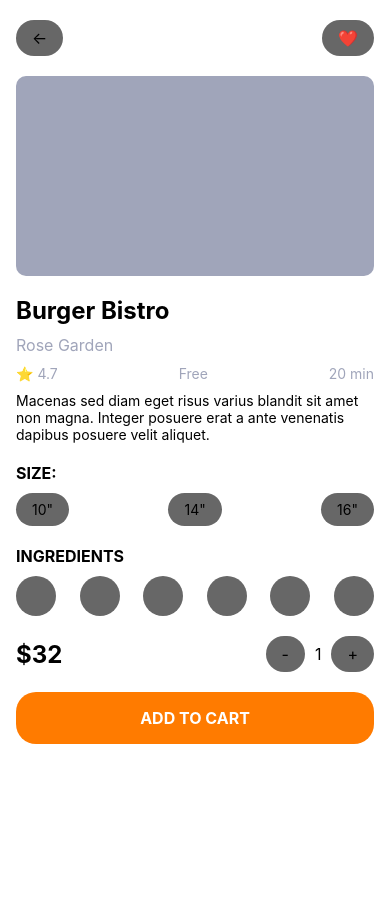
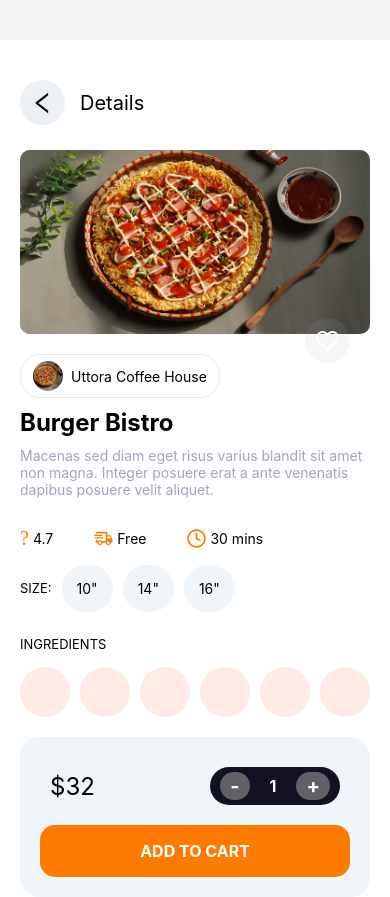
Before and after one commit to Serious06123/LTMB, a React Native app: screen /FoodDetail in a window 390 px wide. Before the commit the page ends 844 px from the top, so only its background shows below. Built offline with nearby package versions, Linux system fonts and the light colour scheme.

Commit message:
push page Food Detail

```diff
--- a/src/app/navigation.tsx
+++ b/src/app/navigation.tsx
@@ -22,7 +22,7 @@ export default function Navigators() {
   return (
     <NavigationContainer>
       <Stack.Navigator
-        initialRouteName="Food"
+        initialRouteName="Intro"
         screenOptions={{ headerShown: false }}
       >
         <Stack.Screen name="Intro" component={IntroScreen} />
--- a/src/screens/Food/Food.tsx
+++ b/src/screens/Food/Food.tsx
@@ -23,6 +23,9 @@ const FoodScreen = () => {
   const goToSearch = () => {
     navigation.navigate('Search' as never);
   };
+  const goToFoodDetail = () => {
+    navigation.navigate('FoodDetail' as never);
+  }
   const popularBurgers = [
     {
       id: 1,
@@ -145,7 +148,7 @@ const FoodScreen = () => {
                 }}
               >
                 <Text style={styles.cardPrice}>{item.price}</Text>
-                <TouchableOpacity style={styles.addButton}>
+                <TouchableOpacity style={styles.addButton} onPress={goToFoodDetail}>
                   <Text style={styles.addButtonText}>+</Text>
                 </TouchableOpacity>
               </View>
--- a/src/screens/Food/FoodDetail.tsx
+++ b/src/screens/Food/FoodDetail.tsx
@@ -1,10 +1,29 @@
 import React, { useState } from 'react';
-import { View, Text, StyleSheet, TouchableOpacity, Image } from 'react-native';
+import {
+  View,
+  Text,
+  StyleSheet,
+  TouchableOpacity,
+  Image,
+  Pressable,
+} from 'react-native';
 import { colors } from '../../theme';
+import AntDesign from 'react-native-vector-icons/AntDesign';
+import { useNavigation } from '@react-navigation/native';
+import Feather from 'react-native-vector-icons/Feather';
+import MaterialCommunityIcons from 'react-native-vector-icons/MaterialCommunityIcons';
 
 const FoodDetailScreen = () => {
+  const navigation = useNavigation();
+  const [isFavorite, setIsFavorite] = useState(false);
+  const [isSelected, setIsSelected] = useState<string | null>(null);
   const [quantity, setQuantity] = useState(1);
-
+  const goBack = () => {
+    navigation.goBack();
+  };
+  const goToCart = () => {
+    navigation.navigate('Cart' as never);
+  };
   const handleIncrease = () => setQuantity(quantity + 1);
   const handleDecrease = () => {
     if (quantity > 1) setQuantity(quantity - 1);
@@ -14,40 +33,88 @@ const FoodDetailScreen = () => {
     <View style={styles.container}>
       {/* Header */}
       <View style={styles.headerContainer}>
-        <TouchableOpacity style={styles.backButton}>
-          <Text style={styles.backIcon}>←</Text>
+        <TouchableOpacity style={styles.backButton} onPress={goBack}>
+          <AntDesign name="left" color="#000" size={24} />
         </TouchableOpacity>
-        <TouchableOpacity style={styles.favoriteButton}>
-          <Text style={styles.favoriteIcon}>❤️</Text>
-        </TouchableOpacity>
+        <Text style={styles.searchTitle}>Details</Text>
       </View>
 
       {/* Image Placeholder */}
-      <View style={styles.imagePlaceholder} />
+      <View style={styles.imageContainer}>
+        <Image
+          source={require('../../assets/images/pizza1.png')}
+          style={styles.imagePlaceholder}
+        />
+        <Pressable
+          onPress={() => setIsFavorite(!isFavorite)}
+          style={styles.favoriteButton}
+        >
+          {isFavorite ? (
+            <AntDesign name="heart" color="#ff0000" size={24} />
+          ) : (
+            <Feather name="heart" color="#ffffffff" size={24} />
+          )}
+        </Pressable>
+        <View style={styles.restaurantLabel}>
+          <Image
+            source={require('../../assets/images/pizza1.png')}
+            style={{ width: 30, height: 30, borderRadius: 15, marginRight: 8 }}
+          />
+          <Text>Uttora Coffee House</Text>
+        </View>
+      </View>
 
       {/* Food Info */}
       <View style={styles.infoContainer}>
         <Text style={styles.foodTitle}>Burger Bistro</Text>
-        <Text style={styles.foodSubtitle}>Rose Garden</Text>
-
-        <View style={styles.foodDetailsRow}>
-          <Text style={styles.foodDetail}>⭐ 4.7</Text>
-          <Text style={styles.foodDetail}>Free</Text>
-          <Text style={styles.foodDetail}>20 min</Text>
-        </View>
 
         <Text style={styles.foodDescription}>
           Macenas sed diam eget risus varius blandit sit amet non magna. Integer
           posuere erat a ante venenatis dapibus posuere velit aliquet.
         </Text>
+        <View style={styles.restaurantMeta}>
+          <View style={styles.restaurantMetaDetails}>
+            <AntDesign name="staro" color={colors.primary} size={20} />
+            <Text>4.7</Text>
+          </View>
+          <View style={styles.restaurantMetaDetails}>
+            <MaterialCommunityIcons
+              name="truck-fast-outline"
+              color={colors.primary}
+              size={20}
+            />
+            <Text>Free</Text>
+          </View>
+          <View style={styles.restaurantMetaDetails}>
+            <Feather name="clock" color={colors.primary} size={20} />
+            <Text>30 mins</Text>
+          </View>
+        </View>
 
         {/* Size Options */}
         <View style={styles.sizeContainer}>
           <Text style={styles.sizeTitle}>SIZE:</Text>
-          <View style={styles.sizeOptionsRow}>
+          <View style={[styles.sizeOptionsRow]}>
             {['10"', '14"', '16"'].map((size, index) => (
-              <TouchableOpacity key={index} style={styles.sizeOption}>
-                <Text style={styles.sizeOptionText}>{size}</Text>
+              <TouchableOpacity
+                key={index}
+                style={[
+                  styles.sizeOption,
+                  isSelected === size && { backgroundColor: colors.primary },
+                ]}
+                onPress={() => setIsSelected(size)}
+              >
+                <Text
+                  style={[
+                    styles.sizeOptionText,
+                    isSelected === size && {
+                      color: '#fff',
+                      fontWeight: 'bold',
+                    },
+                  ]}
+                >
+                  {size}
+                </Text>
               </TouchableOpacity>
             ))}
           </View>
@@ -67,6 +134,7 @@ const FoodDetailScreen = () => {
 
         {/* Price and Quantity */}
         <View style={styles.priceContainer}>
+          <View style={styles.priceRow}>
             <Text style={styles.priceText}>$32</Text>
             <View style={styles.quantityContainer}>
               <TouchableOpacity
@@ -84,11 +152,12 @@ const FoodDetailScreen = () => {
               </TouchableOpacity>
             </View>
           </View>
+          <TouchableOpacity style={styles.addToCartButton} onPress={goToCart}>
+            <Text style={styles.addToCartText}>ADD TO CART</Text>
+          </TouchableOpacity>
+        </View>
 
         {/* Add to Cart Button */}
-        <TouchableOpacity style={styles.addToCartButton}>
-          <Text style={styles.addToCartText}>ADD TO CART</Text>
-        </TouchableOpacity>
       </View>
     </View>
   );
@@ -98,30 +167,46 @@ const styles = StyleSheet.create({
   container: {
     flex: 1,
     backgroundColor: colors.white,
-    paddingHorizontal: 16,
-    paddingTop: 20,
+    marginTop: 40,
+    paddingTop: 40,
+    paddingLeft: 20,
+    paddingRight: 20,
   },
   headerContainer: {
     flexDirection: 'row',
-    justifyContent: 'space-between',
     alignItems: 'center',
-    marginBottom: 20,
+    marginBottom: 25,
   },
   backButton: {
-    backgroundColor: '#676767',
-    borderRadius: 20,
-    paddingHorizontal: 16,
-    paddingVertical: 8,
+    marginRight: 15,
+    width: 45,
+    height: 45,
+    borderRadius: 50,
+    justifyContent: 'center',
+    alignItems: 'center',
+    backgroundColor: '#ECF0F4',
   },
   backIcon: {
     fontSize: 16,
     color: colors.black,
   },
+  searchTitle: {
+    fontSize: 20,
+  },
+  imageContainer: {
+    marginBottom: 10,
+    position: 'relative',
+  },
   favoriteButton: {
-    backgroundColor: '#676767',
-    borderRadius: 20,
-    paddingHorizontal: 16,
-    paddingVertical: 8,
+    backgroundColor: '#98a8b81a',
+    borderRadius: 50,
+    width: 45,
+    height: 45,
+    justifyContent: 'center',
+    alignItems: 'center',
+    position: 'absolute',
+    bottom: 35,
+    right: 20,
   },
   favoriteIcon: {
     fontSize: 16,
@@ -129,7 +214,7 @@ const styles = StyleSheet.create({
   },
   imagePlaceholder: {
     width: '100%',
-    height: 200,
+    height: 184,
     backgroundColor: colors.gray,
     borderRadius: 10,
     marginBottom: 20,
@@ -159,27 +244,31 @@ const styles = StyleSheet.create({
   },
   foodDescription: {
     fontSize: 14,
-    color: colors.black,
+    color: '#A0A5BA',
     marginBottom: 20,
   },
   sizeContainer: {
-    marginBottom: 20,
+    flexDirection: 'row',
+    alignItems: 'center',
+    gap: 10,
+    marginBottom: 10,
   },
   sizeTitle: {
-    fontSize: 16,
-    fontWeight: 'bold',
+    fontSize: 13,
+    // fontWeight: 'bold',
     color: colors.black,
-    marginBottom: 10,
+    marginBottom: 30,
+    marginTop: 30,
   },
   sizeOptionsRow: {
     flexDirection: 'row',
     justifyContent: 'space-between',
+    gap: 10,
   },
   sizeOption: {
-    backgroundColor: '#676767',
-    borderRadius: 20,
-    paddingHorizontal: 16,
-    paddingVertical: 8,
+    backgroundColor: '#F0F5FA',
+    borderRadius: 50,
+    padding: 15,
   },
   sizeOptionText: {
     color: colors.black,
@@ -188,54 +277,70 @@ const styles = StyleSheet.create({
     marginBottom: 20,
   },
   ingredientsTitle: {
-    fontSize: 16,
-    fontWeight: 'bold',
+    fontSize: 13,
+    // fontWeight: 'bold',
     color: colors.black,
-    marginBottom: 10,
+    marginBottom: 15,
   },
   ingredientsRow: {
     flexDirection: 'row',
     justifyContent: 'space-between',
   },
   ingredientIcon: {
-    width: 40,
-    height: 40,
-    backgroundColor: '#676767',
-    borderRadius: 20,
+    width: 50,
+    height: 50,
+    backgroundColor: '#FFEBE4',
+    borderRadius: 50,
   },
   priceContainer: {
+    backgroundColor: '#F0F5FA',
+    flexDirection: 'column',
+    marginBottom: 20,
+    borderRadius: 20,
+    paddingVertical: 20,
+    paddingHorizontal: 20,
+  },
+  priceRow: {
     flexDirection: 'row',
     justifyContent: 'space-between',
     alignItems: 'center',
     marginBottom: 20,
+    paddingHorizontal: 10,
+    paddingTop: 10,
   },
   priceText: {
     fontSize: 24,
-    fontWeight: 'bold',
+    // fontWeight: 'bold',
     color: colors.black,
   },
   quantityContainer: {
+    backgroundColor: '#121223',
+    borderRadius: 20,
     flexDirection: 'row',
     alignItems: 'center',
   },
   quantityButton: {
-    backgroundColor: '#676767',
+    backgroundColor: '#aaa4a488',
     borderRadius: 20,
-    paddingHorizontal: 16,
-    paddingVertical: 8,
+    paddingHorizontal: 10,
+    paddingVertical: 2,
+    marginHorizontal: 10,
+    marginVertical: 5,
   },
   quantityButtonText: {
-    fontSize: 16,
-    color: colors.black,
+    fontSize: 20,
+    fontWeight: 'bold',
+    color: '#fff',
   },
   quantityText: {
     fontSize: 16,
-    color: colors.black,
+    fontWeight: 'bold',
+    color: '#fff',
     marginHorizontal: 10,
   },
   addToCartButton: {
     backgroundColor: colors.primary,
-    borderRadius: 20,
+    borderRadius: 15,
     paddingVertical: 16,
     alignItems: 'center',
   },
@@ -244,6 +349,29 @@ const styles = StyleSheet.create({
     fontWeight: 'bold',
     color: colors.white,
   },
+  restaurantLabel: {
+    flexDirection: 'row',
+    alignItems: 'center',
+    width: 'auto',
+    borderColor: '#E9E9E9',
+    borderWidth: 1,
+    borderRadius: 20,
+    paddingHorizontal: 12,
+    paddingVertical: 6,
+    alignSelf: 'flex-start',
+  },
+  restaurantMeta: {
+    flexDirection: 'row',
+    gap: 40,
+    marginTop: 8,
+    fontSize: 12,
+    color: '#888',
+  },
+  restaurantMetaDetails: {
+    flexDirection: 'row',
+    alignItems: 'center',
+    gap: 4,
+  },
 });
 
 export default FoodDetailScreen;
--- a/src/screens/Home/HomeScreen.tsx
+++ b/src/screens/Home/HomeScreen.tsx
@@ -3,11 +3,9 @@ import {
   View,
   Text,
   StyleSheet,
-  TextInput,
   FlatList,
   TouchableOpacity,
   Image,
-  Alert,
 } from 'react-native';
 import Icon from 'react-native-vector-icons/MaterialCommunityIcons';
 import MaterialCommunityIcons from 'react-native-vector-icons/MaterialCommunityIcons';
@@ -66,7 +64,6 @@ export default function HomeScreen() {
   };
 
   const goToSearch = () => {
-    Alert.alert('Go to Search');
     navigation.navigate('Search' as never);
   };
 
--- a/src/screens/Home/Search.tsx
+++ b/src/screens/Home/Search.tsx
@@ -25,6 +25,9 @@ const SearchScreen = () => {
   };
   const goBack = () => {
     navigation.goBack();
+  }
+  const goToFoodSearch = () => {
+    navigation.navigate('Food' as never);
   }
   const data = [
     {
@@ -97,7 +100,7 @@ const SearchScreen = () => {
           data={['Burger', 'Sandwich', 'Pizza', 'Sandwich']}
           keyExtractor={(item, index) => index.toString()}
           renderItem={({ item }) => (
-            <TouchableOpacity style={styles.keywordButton}>
+            <TouchableOpacity style={styles.keywordButton} onPress={goToFoodSearch}>
               <Text style={styles.keywordText}>{item}</Text>
             </TouchableOpacity>
           )}
```
Lines whose indentation alone changed are shown as unchanged.
